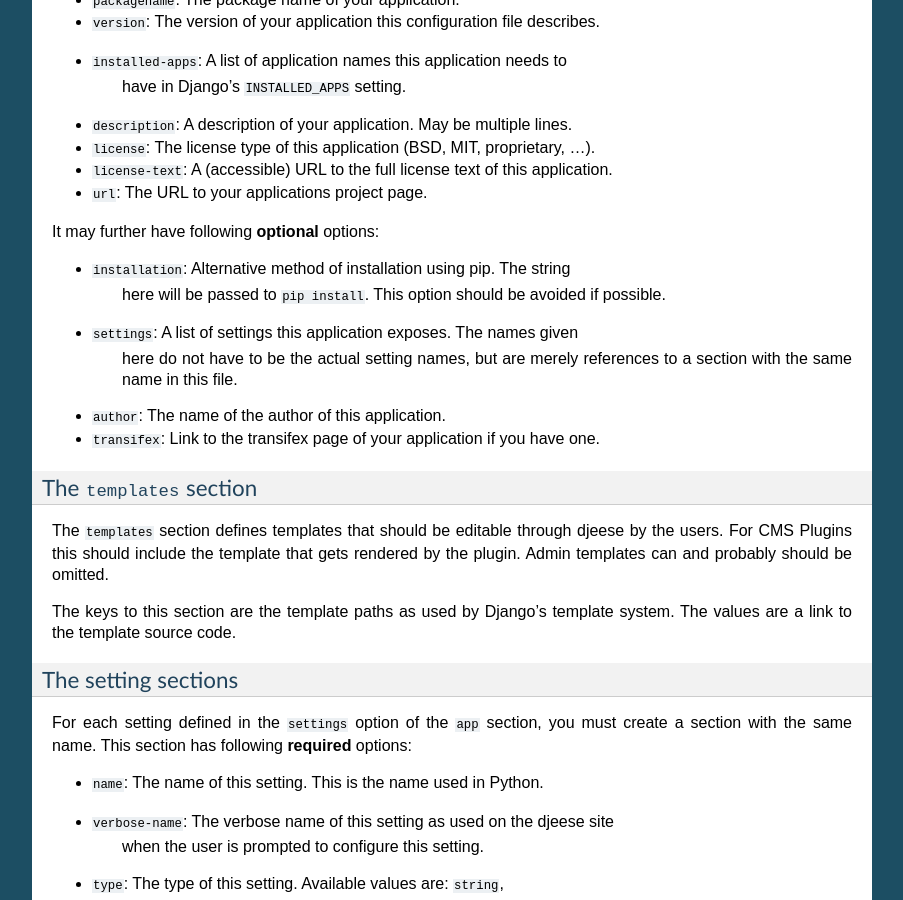
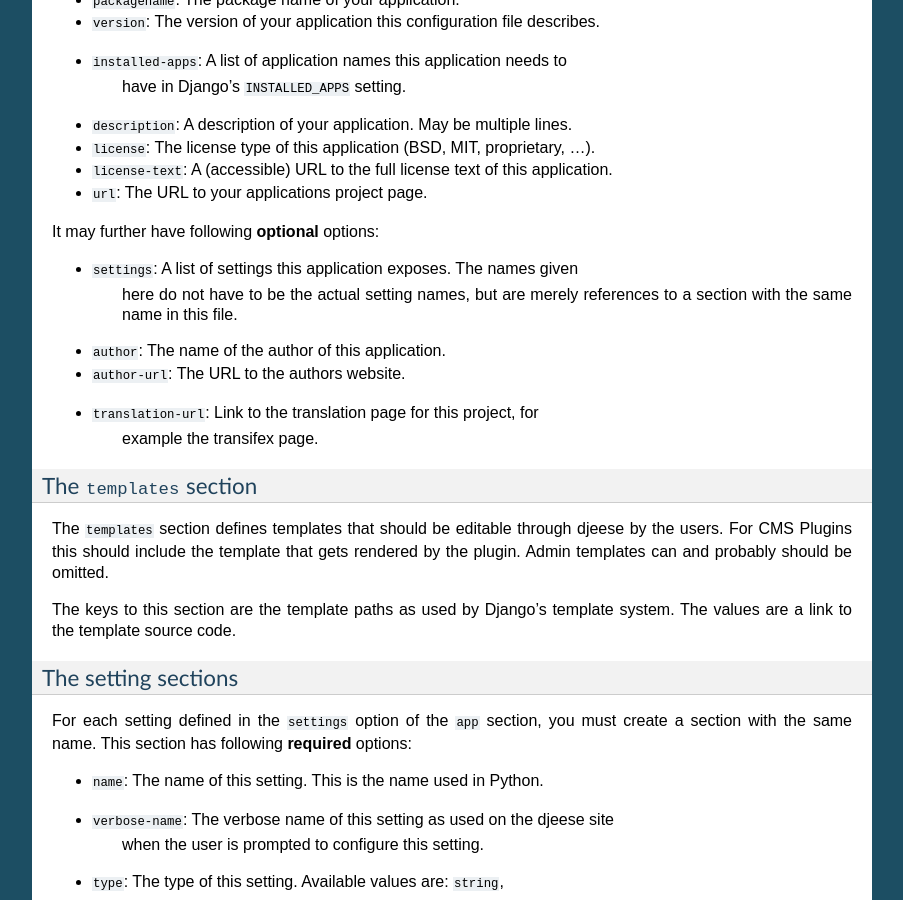
Before and after one commit to pascalmouret/djeese-client, a Sphinx documentation site: the page built from docs/app-configuration.rst, in a window 1280 px wide and 900 px high, scrolled down 569 px. Shown: the whole window, without its empty margins (198-1101 px from the left). Built offline with Sphinx 7.4.7, drawn with Linux system fonts in a browser that asks for light colours; cross-references to code outside the pages are shown as plain code.

Commit message:
updated app configuration docs

```diff
--- a/docs/app-configuration.rst
+++ b/docs/app-configuration.rst
@@ -46,14 +46,13 @@ Application Configuration file. It has following **required** options:
 
 It may further have following **optional** options:
 
-* ``installation``: Alternative method of installation using pip. The string
-                    here will be passed to ``pip install``. This option should
-                    be avoided if possible.
 * ``settings``: A list of settings this application exposes. The names given
                 here do not have to be the actual setting names, but are merely
                 references to a section with the same name in this file.
 * ``author``: The name of the author of this application.
-* ``transifex``: Link to the transifex page of your application if you have one.
+* ``author-url``: The URL to the authors website.
+* ``translation-url``: Link to the translation page for this project, for
+                       example the transifex page.
 
 
 The ``templates`` section
```
